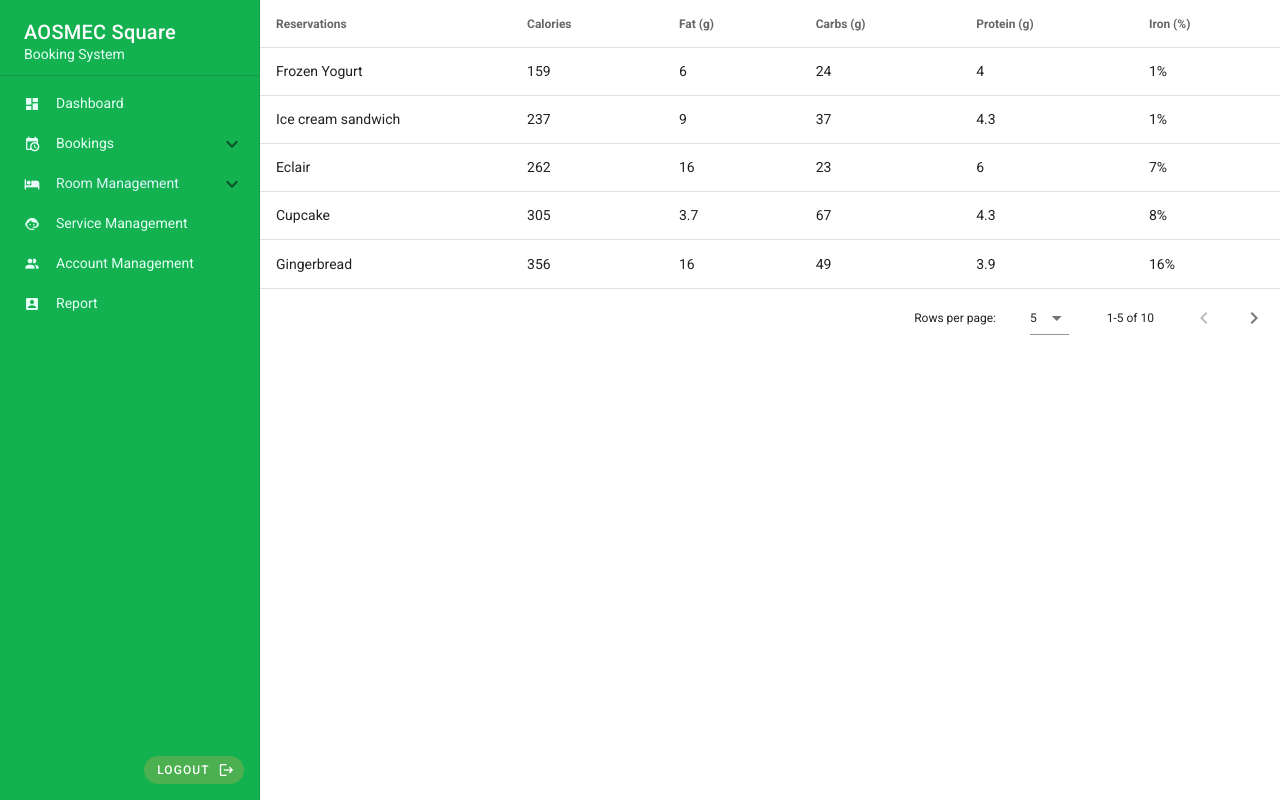
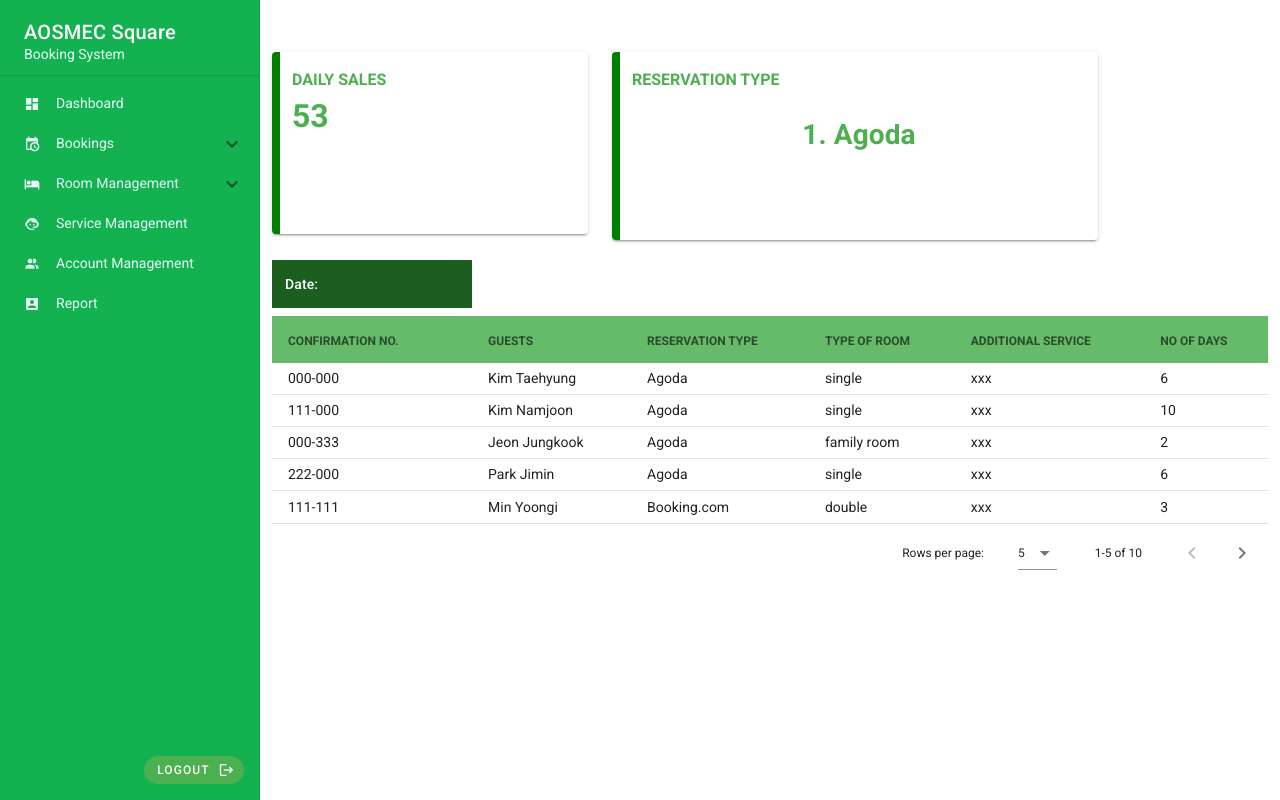
Before and after one commit to mikamikkz/AOSMECSystem, a Vue app in the folder aosmec/: page /dashboard in a window 1280 px wide. Built offline with nearby package versions, Linux system fonts and the light colour scheme.

Commit message:
j: dashboard

```diff
--- a/aosmec/src/views/Dashboard.vue
+++ b/aosmec/src/views/Dashboard.vue
@@ -1,13 +1,91 @@
 <template>
   <div class="dashboard">
+    <v-container class="mt-10">
+      <v-row>
+        <v-col lg="4" cols="sm" class="pb-2">
+          <v-card class="bordered" height="182px">
+              <div class="col pa-3 py-4 green--text">
+                <h4 class="text-truncate text-uppercase">Daily Sales</h4>
+                <h1>53</h1>
+              </div>
+          </v-card>
+        </v-col>
+
+        <v-col cols="12" md="6" class="pb-2">
+          <v-card class="dark bordered">
+            <div class="col pa-3 py-4 green--text">
+                <h4 class="text-truncate text-uppercase">Reservation Type</h4>
+              </div>
+            <v-card-text>
+              <v-carousel
+                cycle
+                height="100"
+                interval="2000"
+                hide-delimiter-background
+                show-arrows-on-hover
+              >
+                <v-carousel-item>
+                  <div class="row no-gutters">
+                    <div class="col">
+                      <div>
+                        <h1 class="text-center green--text">1. Agoda</h1>
+                      </div>
+                    </div>
+                  </div>
+                </v-carousel-item>
+                <v-carousel-item>
+                  <div class="row no-gutters">
+                    <div class="col">
+                      <div>
+                        <h1 class="text-center green--text">2. Booking.com</h1>
+                      </div>
+                    </div>
+                  </div>
+                </v-carousel-item>
+              </v-carousel>
+            </v-card-text>
+          </v-card>
+        </v-col>
+      </v-row>
+
+      <!-- <v-card
+            outlined
+            shaped
+            tile
+            color="green lighten-1"
+            class="mt-6 mb-2"
+            width="200px"
+            height="100px"
+          >
+            <v-card-text class="pa-3">
+              <h2 class="font-weight-medium mb-0" style="color: blue-grey">
+                Daily Sales: <span></span>
+              </h2>
+            </v-card-text>
+          </v-card> -->
+
+      <v-card
+        outlined
+        shaped
+        tile
+        color="green darken-4"
+        class="mt-6 mb-2"
+        width="200px"
+      >
+        <v-card-text class="pa-3">
+          <p class="font-weight-medium mb-0" style="color: white">
+            Date: <span></span>
+          </p>
+        </v-card-text>
+      </v-card>
 
       <v-data-table
+        dense
         :headers="headers"
-    :items="desserts"
+        :items="guests"
         :items-per-page="5"
       ></v-data-table>
-
-
+    </v-container>
   </div>
 </template>
 
@@ -15,110 +93,135 @@
 export default {
   name: "Dashboard",
   components: {},
-  data () {
+  data() {
     return {
       headers: [
         {
-            text: 'Reservations',
-            align: 'start',
-            sortable: false,
-            value: 'name',
-          },
-          { text: 'Calories', value: 'calories' },
-          { text: 'Fat (g)', value: 'fat' },
-          { text: 'Carbs (g)', value: 'carbs' },
-          { text: 'Protein (g)', value: 'protein' },
-          { text: 'Iron (%)', value: 'iron' },
-        ],
-        desserts: [
-          {
-            name: 'Frozen Yogurt',
-            calories: 159,
-            fat: 6.0,
-            carbs: 24,
-            protein: 4.0,
-            iron: '1%',
+          text: "Confirmation No.",
+          value: "confNo",
+          class: "green lighten-1 | px-4 pt-4 pb-3 | text-uppercase",
+          sortable: true,
         },
         {
-            name: 'Ice cream sandwich',
-            calories: 237,
-            fat: 9.0,
-            carbs: 37,
-            protein: 4.3,
-            iron: '1%',
+          text: "Guests",
+          value: "name",
+          class: "green lighten-1 | px-4 pt-4 pb-3 | text-uppercase",
+          sortable: true,
         },
         {
-            name: 'Eclair',
-            calories: 262,
-            fat: 16.0,
-            carbs: 23,
-            protein: 6.0,
-            iron: '7%',
+          text: "Reservation Type",
+          value: "resType",
+          class: "green lighten-1 | px-4 pt-4 pb-3 | text-uppercase",
+          sortable: false,
         },
         {
-            name: 'Cupcake',
-            calories: 305,
-            fat: 3.7,
-            carbs: 67,
-            protein: 4.3,
-            iron: '8%',
+          text: "Type of Room",
+          value: "roomType",
+          class: "green lighten-1 | px-4 pt-4 pb-3 | text-uppercase",
+          sortable: false,
         },
         {
-            name: 'Gingerbread',
-            calories: 356,
-            fat: 16.0,
-            carbs: 49,
-            protein: 3.9,
-            iron: '16%',
+          text: "Additional Service",
+          value: "service",
+          class: "green lighten-1 | px-4 pt-4 pb-3 | text-uppercase",
+          sortable: false,
         },
         {
-            name: 'Jelly bean',
-            calories: 375,
-            fat: 0.0,
-            carbs: 94,
-            protein: 0.0,
-            iron: '0%',
+          text: "No of Days",
+          value: "days",
+          class: "green lighten-1 | px-4 pt-4 pb-3 | text-uppercase",
+          sortable: false,
+        },
+      ],
+      guests: [
+        {
+          confNo: "000-000",
+          name: "Kim Taehyung",
+          resType: "Agoda",
+          roomType: "single",
+          service: "xxx",
+          days: 6,
         },
         {
-            name: 'Lollipop',
-            calories: 392,
-            fat: 0.2,
-            carbs: 98,
-            protein: 0,
-            iron: '2%',
+          confNo: "111-000",
+          name: "Kim Namjoon",
+          resType: "Agoda",
+          roomType: "single",
+          service: "xxx",
+          days: 10,
         },
         {
-            name: 'Honeycomb',
-            calories: 408,
-            fat: 3.2,
-            carbs: 87,
-            protein: 6.5,
-            iron: '45%',
+          confNo: "000-333",
+          name: "Jeon Jungkook",
+          resType: "Agoda",
+          roomType: "family room",
+          service: "xxx",
+          days: 2,
         },
         {
-            name: 'Donut',
-            calories: 452,
-            fat: 25.0,
-            carbs: 51,
-            protein: 4.9,
-            iron: '22%',
+          confNo: "222-000",
+          name: "Park Jimin",
+          resType: "Agoda",
+          roomType: "single",
+          service: "xxx",
+          days: 6,
         },
         {
-            name: 'KitKat',
-            calories: 518,
-            fat: 26.0,
-            carbs: 65,
-            protein: 7,
-            iron: '6%',
+          confNo: "111-111",
+          name: "Min Yoongi",
+          resType: "Booking.com",
+          roomType: "double",
+          service: "xxx",
+          days: 3,
+        },
+        {
+          confNo: "444-000",
+          name: "Kim Seokjin",
+          resType: "Booking.com",
+          roomType: "double",
+          service: "xxx",
+          days: 7,
+        },
+        {
+          confNo: "000-111",
+          name: "Jung Hoseok",
+          resType: "Booking.com",
+          roomType: "family room",
+          service: "xxx",
+          days: 3,
+        },
+        {
+          confNo: "100-001",
+          name: "Park Seojoon",
+          resType: "Booking.com",
+          roomType: "double",
+          service: "xxx",
+          days: 5,
+        },
+        {
+          confNo: "444-440",
+          name: "Kim Jennie",
+          resType: "Booking.com",
+          roomType: "double",
+          service: "xxx",
+          days: 4,
+        },
+        {
+          confNo: "500-500",
+          name: "Kim Seulgi",
+          resType: "Agoda",
+          roomType: "single",
+          service: "xxx",
+          days: 5,
         },
       ],
-      }
-    }
+    };
+  },
 };
 </script>
 
 <style scoped>
-#dashboard {
-  background: black;
+.theme--light .bordered {
+  border-left: 8px solid green !important;
 }
 </style>
```
Lines whose indentation alone changed are shown as unchanged.
